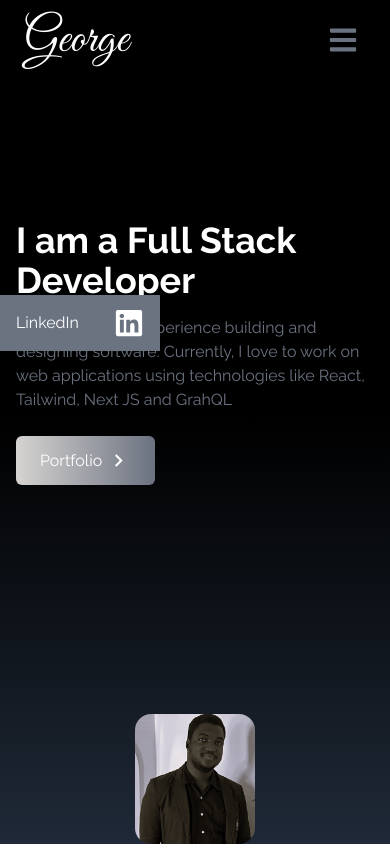
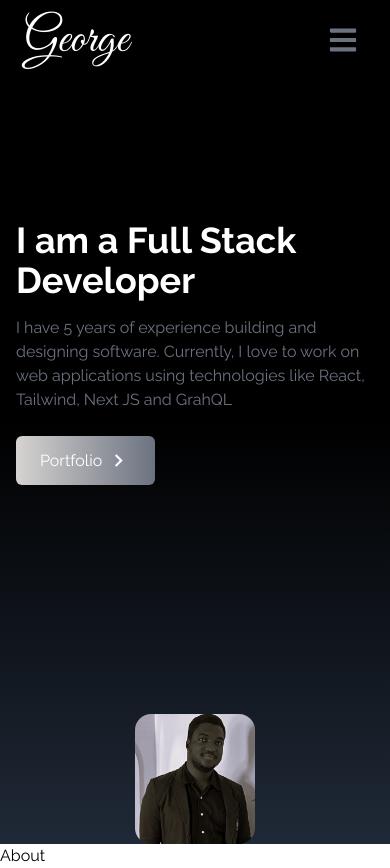
Before and after one commit to SSBladedge/react_portfolio, a React (Create React App) app: page / in a window 390 px wide. Before the commit the page ends 844 px from the top, so only its background shows below. Built offline with nearby package versions, Linux system fonts and the light colour scheme; the HTML template or start-up script is replaced by a standard one.

Commit message:
Social Links were added

```diff
--- a/src/App.js
+++ b/src/App.js
@@ -1,3 +1,4 @@
+import About from "./components/About";
 import Home from "./components/Home";
 import NavBar from "./components/NavBar";
 import SocialLinks from "./components/SocialLinks";
@@ -8,6 +9,7 @@
     <div>
       <NavBar />
       <Home />
+      <About />
 
       <SocialLinks />
     </div>
--- /dev/null
+++ b/src/components/About.jsx
@@ -0,0 +1,9 @@
+import React from 'react'
+
+const About = () => {
+  return (
+    <div>About</div>
+  )
+}
+
+export default About
--- a/src/components/SocialLinks.jsx
+++ b/src/components/SocialLinks.jsx
@@ -1,22 +1,74 @@
 import React from 'react'
-// import { FaLinkedin } from 'react-icons/fa'
 import { FaGithub, FaLinkedin } from 'react-icons/fa'
-// import { HiOutLineMail } from 'react-icons/hi'
-// import { BsFillPersonLinesFill } from 'react-icons/bs'
+import { HiOutlineMail } from 'react-icons/hi'
+import { BsFillPersonLinesFill } from 'react-icons/bs'
 
 
 const SocialLinks = () => {
+
+    const links = [
+        {
+            id: 1,
+            child: (
+                <>
+                    LinkedIn <FaLinkedin size={30}/>
+                </>
+            ),
+            href: 'https://www.linkedin.com/in/oluwagbemidale-aiyewumi/',
+            style: 'rounded-tr-md'
+        },
+        {
+            id: 2,
+            child: (
+                <>
+                    GitHub <FaGithub size={30}/>
+                </>
+            ),
+            href: 'https://github.com/SSBladedge'
+        },
+        {
+            id: 3,
+            child: (
+                <>
+                    Mail <HiOutlineMail size={30}/>
+                </>
+            ),
+            href: 'mailto: gbemidale.a@gmail.com'
+        },
+        {
+            id: 4,
+            child: (
+                <>
+                    Resume <BsFillPersonLinesFill size={30}/>
+                </>
+            ),
+            href: '/resume.pdf',
+            style: 'rounded-br-md',
+            download: true
+        }
+    ]
+
   return (
-    <div className='flex flex-col top-[35%] left-0 fixed'>
+    <div className='hidden lg:flex flex-col top-[35%] left-0 fixed'>
         <ul>
-            <li className='flex justify-between items-center w-40 h-14 px-4 bg-gray-500'>
-                <a href='https://www.linkedin.com/in/oluwagbemidale-aiyewumi/' className='flex justify-between items-center w-full text-white'>
-                    <>
-                        LinkedIn
-                        <FaLinkedin size={30}/>
-                    </>
-                </a>
-            </li>
+
+            {links.map(({id, child, href, style, download}) => {
+                return(
+                <li key={id}
+                className={'flex justify-between items-center w-40 h-14 px-4 ml-[-100px] hover:ml-[-10px] hover:rounded-md duration-300 bg-gray-500 '+ style}
+                >
+                    <a
+                    href={href}
+                    className='flex justify-between items-center w-full text-white'
+                    download={download}
+                    target='_blank'
+                    rel="noreferrer"
+                    >
+                        {child}
+                    </a>
+                </li>
+                )
+            })}
         </ul>
     </div>
   )
```
Also changed, not shown: 1 other file (tests, documents, lock files or other folders).
